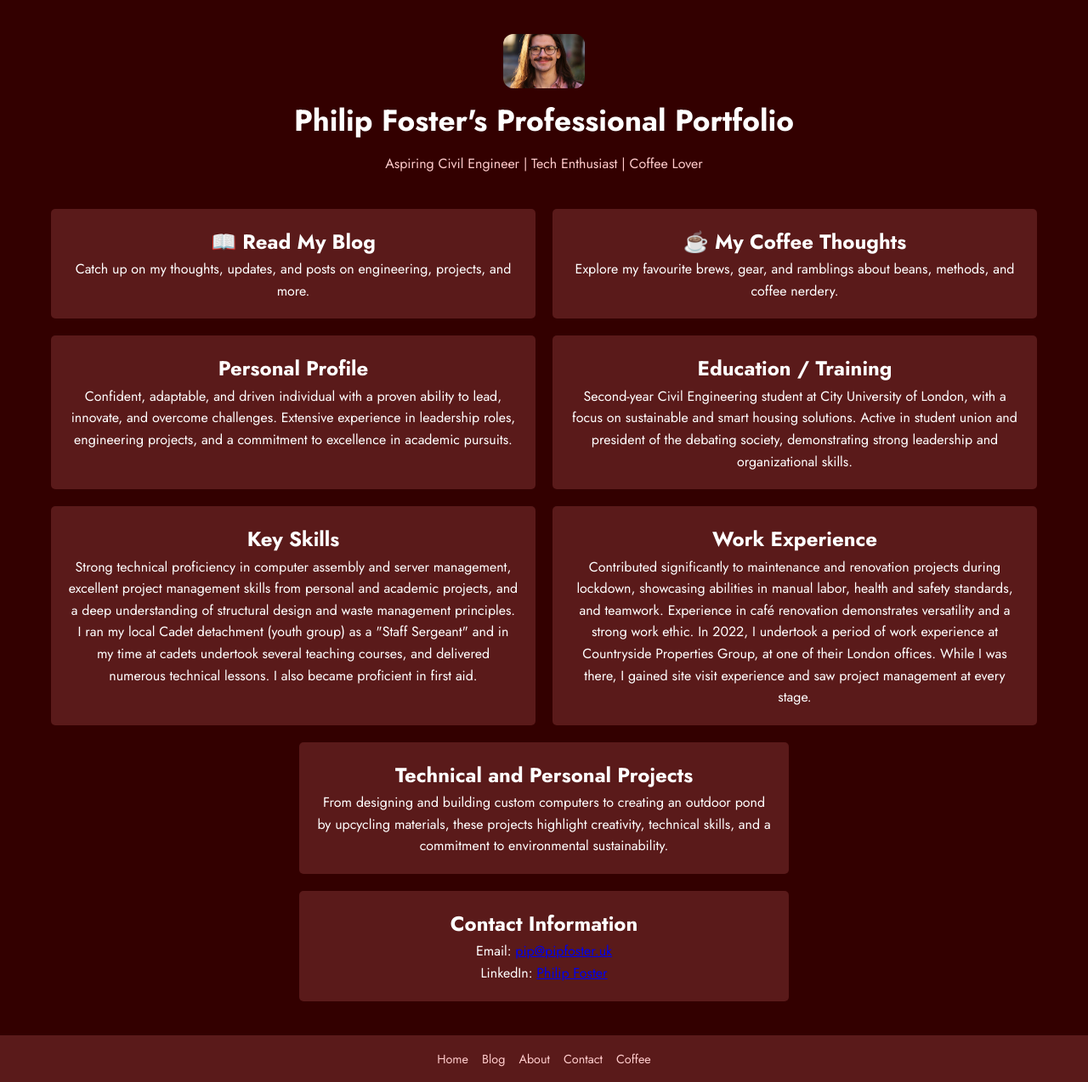
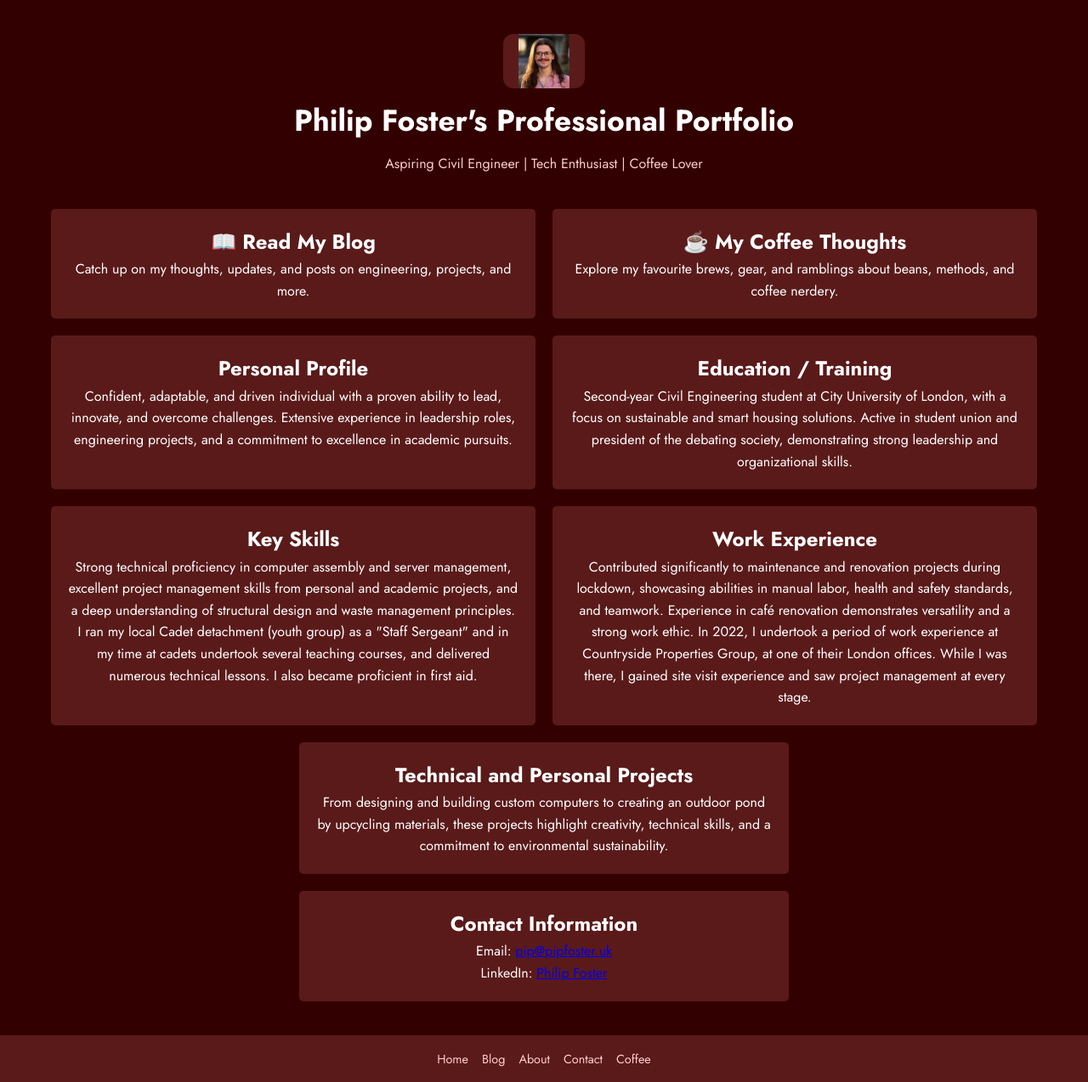
Before and after one commit to PipCraft/PipCraft.github.io, a Jekyll site: the page built from index.html, in a window 1280 px wide. Shown: the whole page at 85% size. Built offline with Jekyll 4.4.1, drawn with Linux system fonts in a browser that asks for light colours.

Commit message:
Update index.html

```diff
--- a/index.html
+++ b/index.html
@@ -33,7 +33,7 @@ title: "Philip Foster's Professional Portfolio"
 
   <div class="container">
     <header class="profile-banner">
-      <img src="{{ '/assets/images/profile.jpg' | relative_url }}" style="width: 96px; height: 96px; border-radius: 12px; object-fit: cover;" alt="Philip Foster" />
+      <img src="{{ '/assets/images/profile.jpg' | relative_url }}" style="width: 96px; height: 96px; border-radius: 12px; object-fit: contain; background-color: #5a1a1a;" alt="Philip Foster" />
       <h1>{{ page.title }}</h1>
       <div class="tagline">Aspiring Civil Engineer | Tech Enthusiast | Coffee Lover</div>
     </header>
```
